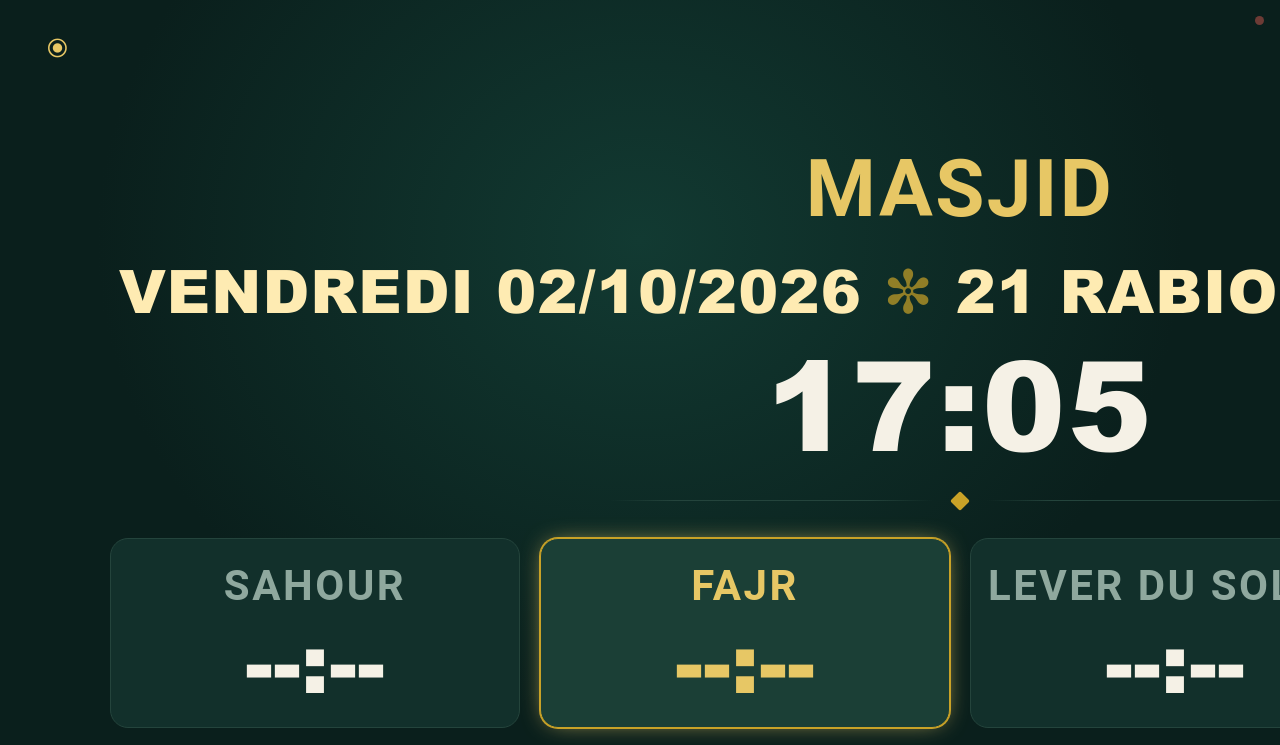
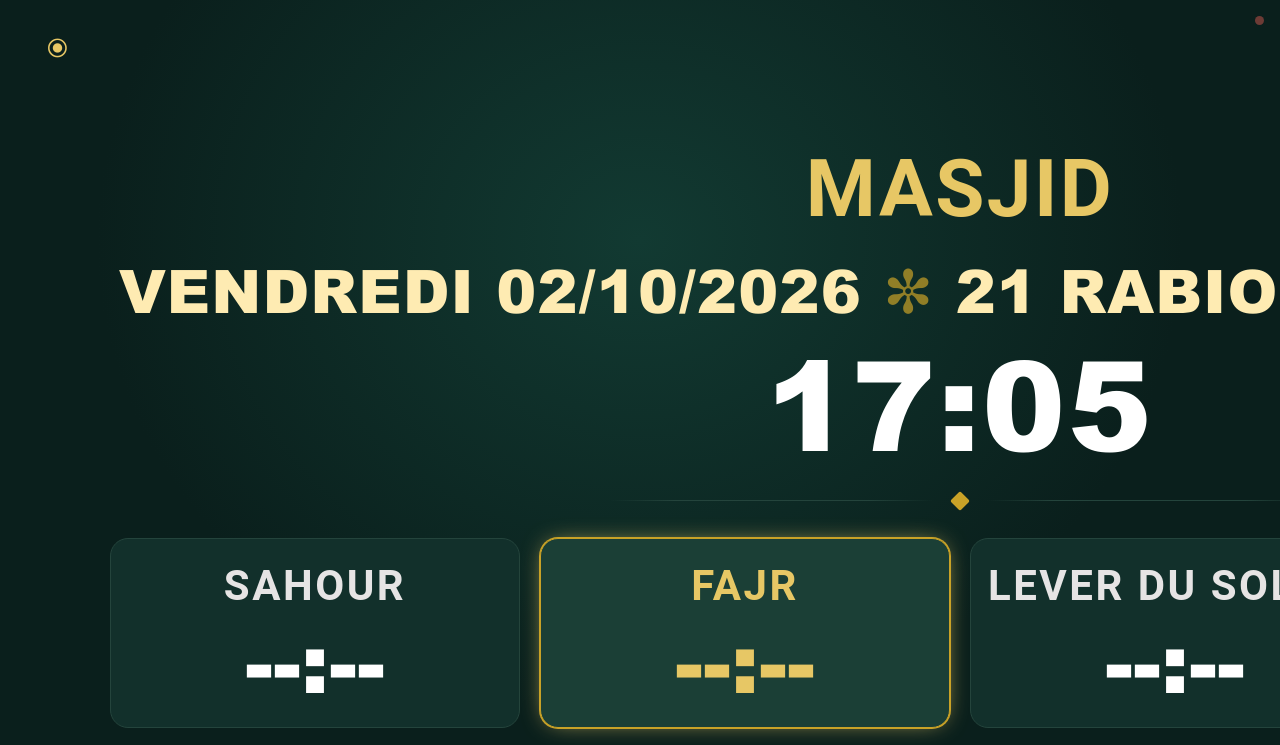
Before and after one commit to hollyenah/awQat-salat, a website: page public/tv.html in a window 1280 px wide. Shown: the top 745 px of the page. Drawn offline with Linux system fonts and the light colour scheme; no server answers; a web font is replaced by a local one.

Commit message:
data set

```diff
--- a/public/style-tv.css
+++ b/public/style-tv.css
@@ -19,8 +19,8 @@
   --divider: #24443C;
   --gold: #C9A227;
   --gold-bright: #E7C765;
-  --text-primary: #F5F1E6;
-  --text-muted: #8FA89E;
+  --text-primary: #ffffff;
+  --text-muted: #e6e4e4;
   --fs-primary-font: 'arialBlack', 'Roboto', 'Noto Sans', sans-serif;
   --fs-arabic-font:  'arabicFont',  'primaryFont', 'Roboto', sans-serif;
   --fs-arial-black: 'arialBlack', sans-serif;
```
